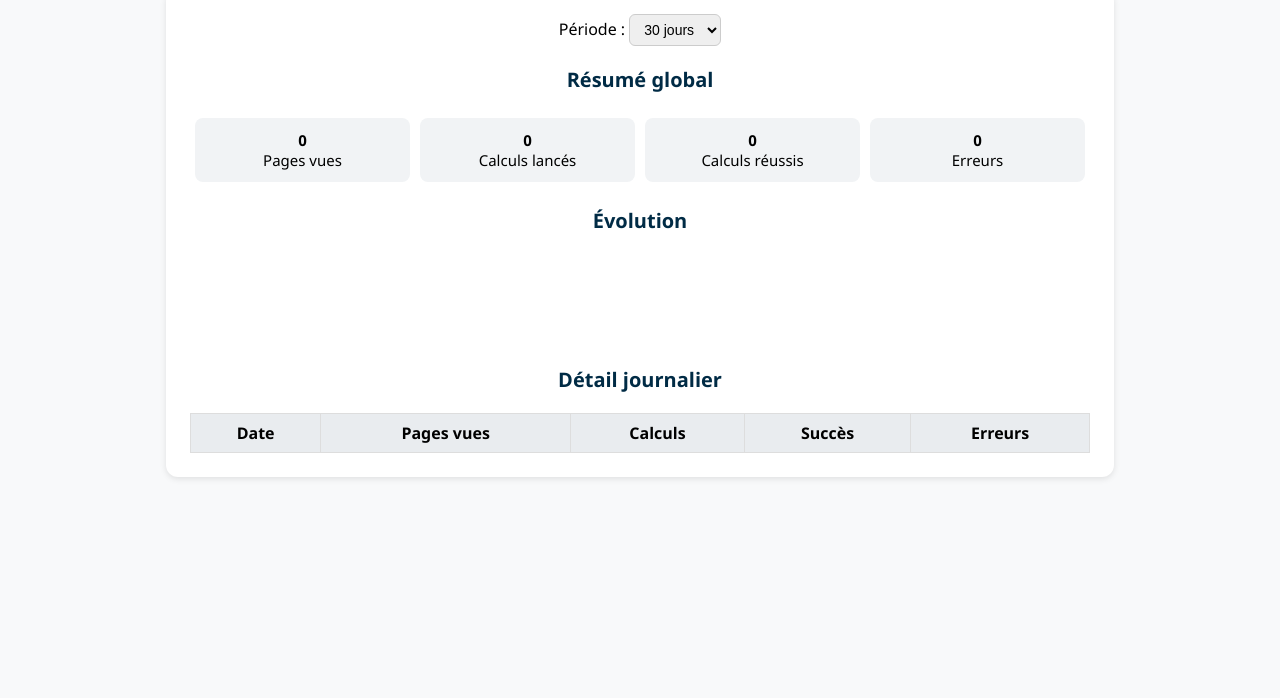
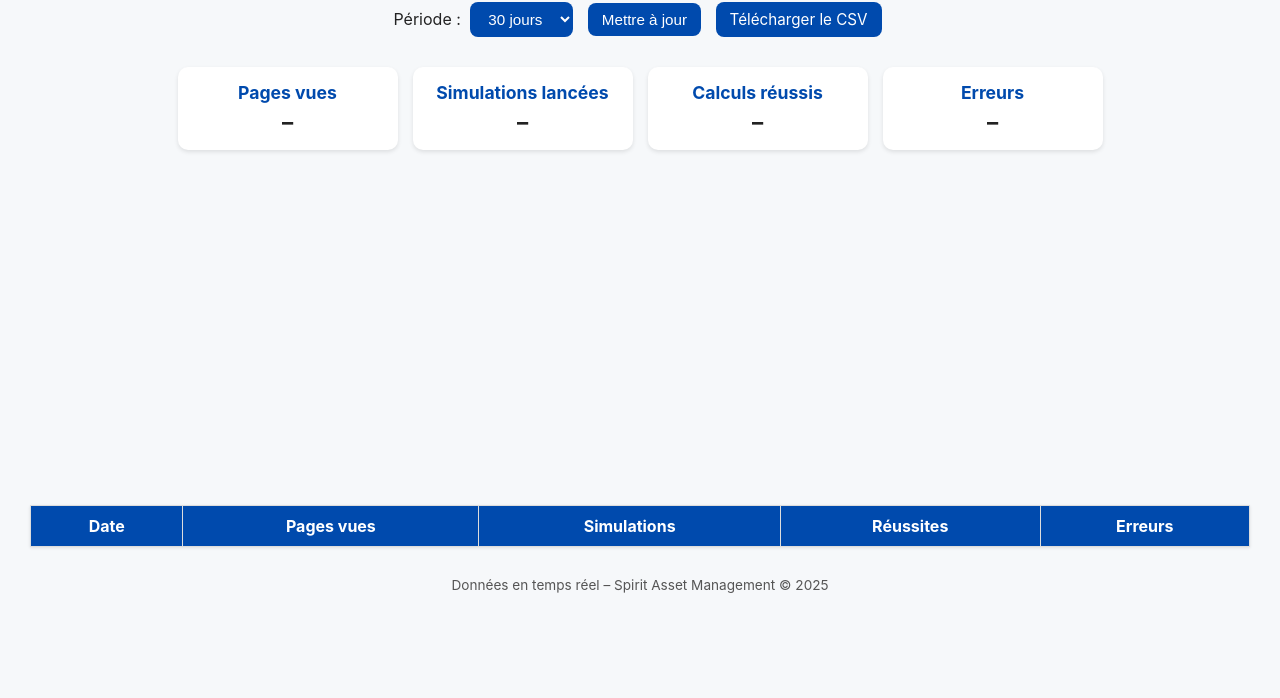
Before and after one commit to adriutti9000/simulateur-pricer, a plain HTML site: page stats.html in a window 1280 px wide. Shown: the part 102-800 px from the top of the page. Drawn offline with nearby package versions, Linux system fonts and the light colour scheme; no server answers.

Commit message:
Add files via upload

```diff
--- a/stats.html
+++ b/stats.html
@@ -2,180 +2,227 @@
 <html lang="fr">
 <head>
   <meta charset="UTF-8" />
-  <meta name="viewport" content="width=device-width, initial-scale=1.0" />
   <title>Statistiques du simulateur</title>
-  <script src="https://cdn.jsdelivr.net/npm/chart.js"></script>
+  <meta name="viewport" content="width=device-width, initial-scale=1.0">
   <style>
     body {
-      font-family: 'Segoe UI', Tahoma, sans-serif;
-      background: #f8f9fa;
+      font-family: "Inter", Arial, sans-serif;
       margin: 0;
-      padding: 0;
+      padding: 30px;
+      background-color: #f6f8fa;
+      color: #222;
     }
-    header {
-      background: #002b45;
+
+    h1 {
+      text-align: center;
+      font-size: 1.8rem;
+      margin-bottom: 15px;
+    }
+
+    .toolbar {
+      text-align: center;
+      margin-bottom: 25px;
+    }
+
+    button, select, a.download-btn {
+      background-color: #004aad;
       color: white;
-      padding: 16px 24px;
+      border: none;
+      border-radius: 8px;
+      padding: 8px 14px;
+      margin: 5px;
+      font-size: 0.95rem;
+      cursor: pointer;
+      text-decoration: none;
+      display: inline-block;
+    }
+
+    button:hover, a.download-btn:hover {
+      background-color: #0060d1;
+    }
+
+    .stats-grid {
+      display: flex;
+      flex-wrap: wrap;
+      justify-content: center;
+      gap: 15px;
+      margin-bottom: 30px;
+    }
+
+    .stat-box {
+      background: white;
+      padding: 15px 20px;
+      border-radius: 10px;
+      box-shadow: 0 2px 4px rgba(0,0,0,0.1);
+      min-width: 180px;
       text-align: center;
-      font-size: 22px;
+    }
+
+    .stat-box h3 {
+      margin: 0;
+      font-size: 1.1rem;
+      color: #004aad;
+    }
+
+    .stat-box p {
+      margin: 5px 0 0 0;
+      font-size: 1.4rem;
       font-weight: bold;
     }
-    main {
+
+    canvas {
+      width: 100%;
       max-width: 900px;
-      margin: 30px auto;
+      height: 300px;
+      margin: 0 auto;
+      display: block;
+    }
+
+    table {
+      border-collapse: collapse;
+      width: 100%;
+      margin-top: 25px;
       background: white;
-      border-radius: 12px;
-      padding: 24px;
-      box-shadow: 0 2px 6px rgba(0,0,0,0.1);
+      box-shadow: 0 1px 3px rgba(0,0,0,0.1);
     }
-    h2 {
-      text-align: center;
-      margin-bottom: 10px;
-      font-size: 20px;
-      color: #002b45;
-    }
-    .controls {
-      text-align: center;
-      margin-bottom: 20px;
-    }
-    select {
-      padding: 6px 10px;
-      border-radius: 6px;
-      border: 1px solid #ccc;
-      font-size: 14px;
-    }
-    table {
-      width: 100%;
-      border-collapse: collapse;
-      margin-top: 20px;
-    }
+
     th, td {
       border: 1px solid #ddd;
-      text-align: center;
-      padding: 8px;
-    }
-    th {
-      background: #e9ecef;
-      font-weight: 600;
-    }
-    tr:nth-child(even) {
-      background: #f9f9f9;
-    }
-    .summary {
-      display: flex;
-      justify-content: space-around;
-      margin: 25px 0;
+      padding: 10px;
       text-align: center;
     }
-    .summary div {
-      background: #f1f3f5;
-      padding: 12px 18px;
-      border-radius: 8px;
-      flex: 1;
-      margin: 0 5px;
-      font-size: 15px;
+
+    th {
+      background-color: #004aad;
+      color: white;
+    }
+
+    tr:nth-child(even) {
+      background-color: #f9f9f9;
+    }
+
+    footer {
+      margin-top: 30px;
+      text-align: center;
+      font-size: 0.85rem;
+      color: #555;
     }
   </style>
 </head>
 <body>
-  <header>Statistiques du simulateur de rente</header>
-  <main>
-    <div class="controls">
-      <label for="days">Période : </label>
+  <h1>Statistiques du simulateur</h1>
+
+  <div class="toolbar">
+    <label for="days">Période :</label>
     <select id="days">
       <option value="7">7 jours</option>
       <option value="30" selected>30 jours</option>
       <option value="90">90 jours</option>
     </select>
+
+    <button onclick="refreshStats()">Mettre à jour</button>
+    <a class="download-btn" href="/events.csv" download>Télécharger le CSV</a>
   </div>
 
-    <h2>Résumé global</h2>
-    <div class="summary">
-      <div><strong id="pageviews">0</strong><br>Pages vues</div>
-      <div><strong id="clicks">0</strong><br>Calculs lancés</div>
-      <div><strong id="success">0</strong><br>Calculs réussis</div>
-      <div><strong id="errors">0</strong><br>Erreurs</div>
+  <div class="stats-grid">
+    <div class="stat-box">
+      <h3>Pages vues</h3>
+      <p id="pageviews">–</p>
+    </div>
+    <div class="stat-box">
+      <h3>Simulations lancées</h3>
+      <p id="clicks">–</p>
+    </div>
+    <div class="stat-box">
+      <h3>Calculs réussis</h3>
+      <p id="success">–</p>
+    </div>
+    <div class="stat-box">
+      <h3>Erreurs</h3>
+      <p id="errors">–</p>
+    </div>
   </div>
 
-    <h2>Évolution</h2>
-    <canvas id="chart" height="100"></canvas>
+  <canvas id="chart"></canvas>
 
-    <h2>Détail journalier</h2>
   <table>
     <thead>
       <tr>
         <th>Date</th>
         <th>Pages vues</th>
-          <th>Calculs</th>
-          <th>Succès</th>
+        <th>Simulations</th>
+        <th>Réussites</th>
         <th>Erreurs</th>
       </tr>
     </thead>
     <tbody id="table-body"></tbody>
   </table>
-  </main>
 
+  <footer>
+    Données en temps réel – Spirit Asset Management © 2025
+  </footer>
+
+  <script src="https://cdn.jsdelivr.net/npm/chart.js"></script>
   <script>
-    const API = "https://simulateur-pricer.onrender.com/stats?days=";
-    const daysSelect = document.getElementById("days");
-    const chartCtx = document.getElementById("chart").getContext("2d");
-    let chart;
-
-    async function loadStats(days = 30) {
-      const res = await fetch(API + days);
+    async function refreshStats() {
+      const days = document.getElementById("days").value;
+      const res = await fetch(`/stats?days=${days}`);
       const data = await res.json();
 
-      // Remplissage du résumé
-      document.getElementById("pageviews").textContent = data.pageviews || 0;
-      document.getElementById("clicks").textContent = data.clicks || 0;
-      document.getElementById("success").textContent = data.success || 0;
-      document.getElementById("errors").textContent = data.errors || 0;
+      document.getElementById("pageviews").innerText = data.pageviews;
+      document.getElementById("clicks").innerText = data.clicks;
+      document.getElementById("success").innerText = data.success;
+      document.getElementById("errors").innerText = data.errors;
 
-      // Remplissage du tableau
       const tbody = document.getElementById("table-body");
       tbody.innerHTML = "";
-      data.daily.forEach(row => {
-        const tr = document.createElement("tr");
-        tr.innerHTML = `
-          <td>${row.date}</td>
-          <td>${row.pageviews}</td>
-          <td>${row.clicks}</td>
-          <td>${row.success}</td>
-          <td>${row.errors}</td>
-        `;
-        tbody.appendChild(tr);
+      data.daily.forEach(d => {
+        const row = `<tr>
+          <td>${d.date}</td>
+          <td>${d.pageviews}</td>
+          <td>${d.clicks}</td>
+          <td>${d.success}</td>
+          <td>${d.errors}</td>
+        </tr>`;
+        tbody.insertAdjacentHTML("beforeend", row);
       });
 
-      // Graphique
-      const labels = data.daily.map(r => r.date);
-      const clicks = data.daily.map(r => r.clicks);
-      const success = data.daily.map(r => r.success);
-      const errors = data.daily.map(r => r.errors);
+      updateChart(data.daily);
+    }
+
+    let chart;
+    function updateChart(daily) {
+      const ctx = document.getElementById("chart");
+      const labels = daily.map(d => d.date);
+      const views = daily.map(d => d.pageviews);
+      const clicks = daily.map(d => d.clicks);
+      const success = daily.map(d => d.success);
 
       if (chart) chart.destroy();
-      chart = new Chart(chartCtx, {
+      chart = new Chart(ctx, {
         type: 'line',
         data: {
           labels,
           datasets: [
-            { label: 'Calculs', data: clicks, borderColor: '#007bff', fill: false },
-            { label: 'Succès', data: success, borderColor: '#28a745', fill: false },
-            { label: 'Erreurs', data: errors, borderColor: '#dc3545', fill: false }
+            { label: 'Pages vues', data: views, borderColor: '#004aad', tension: 0.3 },
+            { label: 'Simulations', data: clicks, borderColor: '#ff9f00', tension: 0.3 },
+            { label: 'Réussites', data: success, borderColor: '#4caf50', tension: 0.3 }
           ]
         },
         options: {
           responsive: true,
-          plugins: { legend: { position: 'bottom' } },
+          plugins: {
+            legend: { position: 'bottom' }
+          },
           scales: {
-            x: { ticks: { maxRotation: 45, minRotation: 45 } },
+            x: { grid: { display: false } },
             y: { beginAtZero: true }
           }
         }
       });
     }
 
-    daysSelect.addEventListener("change", () => loadStats(daysSelect.value));
-    loadStats(30);
+    refreshStats();
   </script>
 </body>
 </html>
```
Lines whose indentation alone changed are shown as unchanged.
